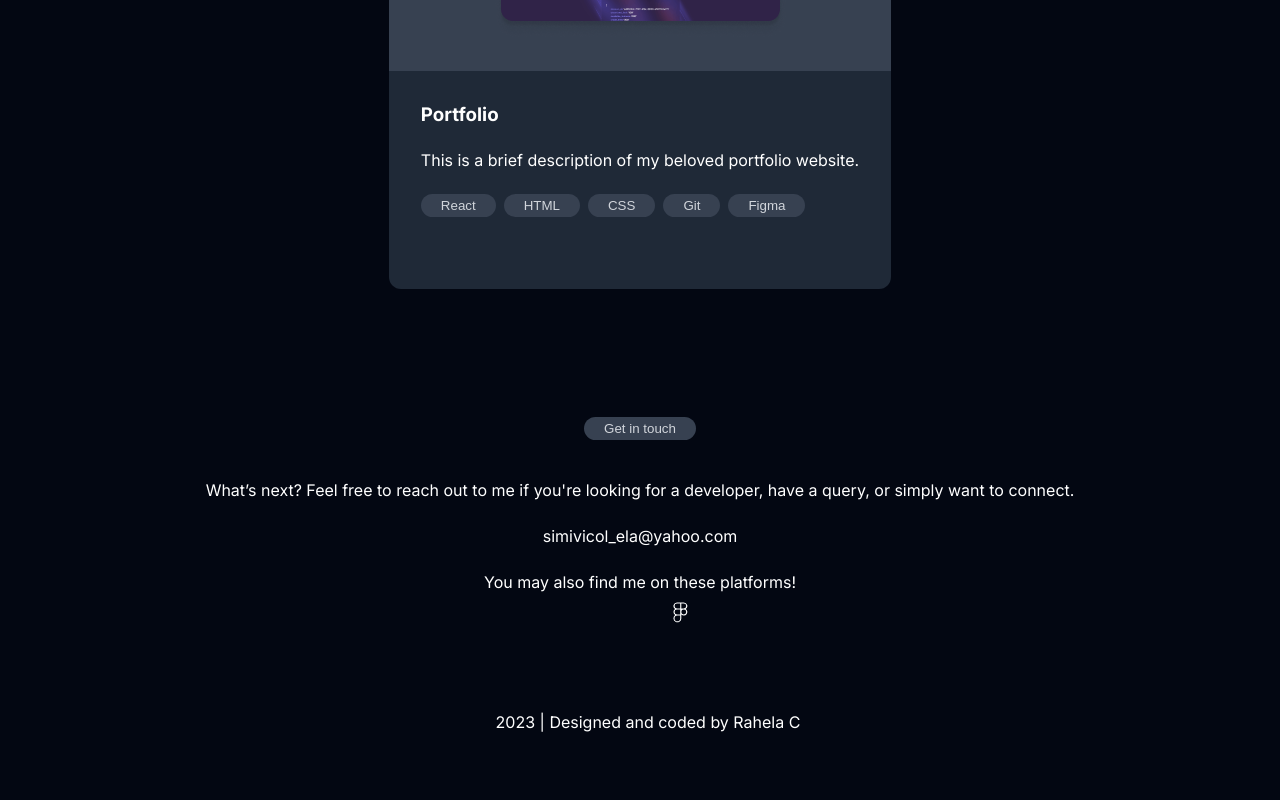
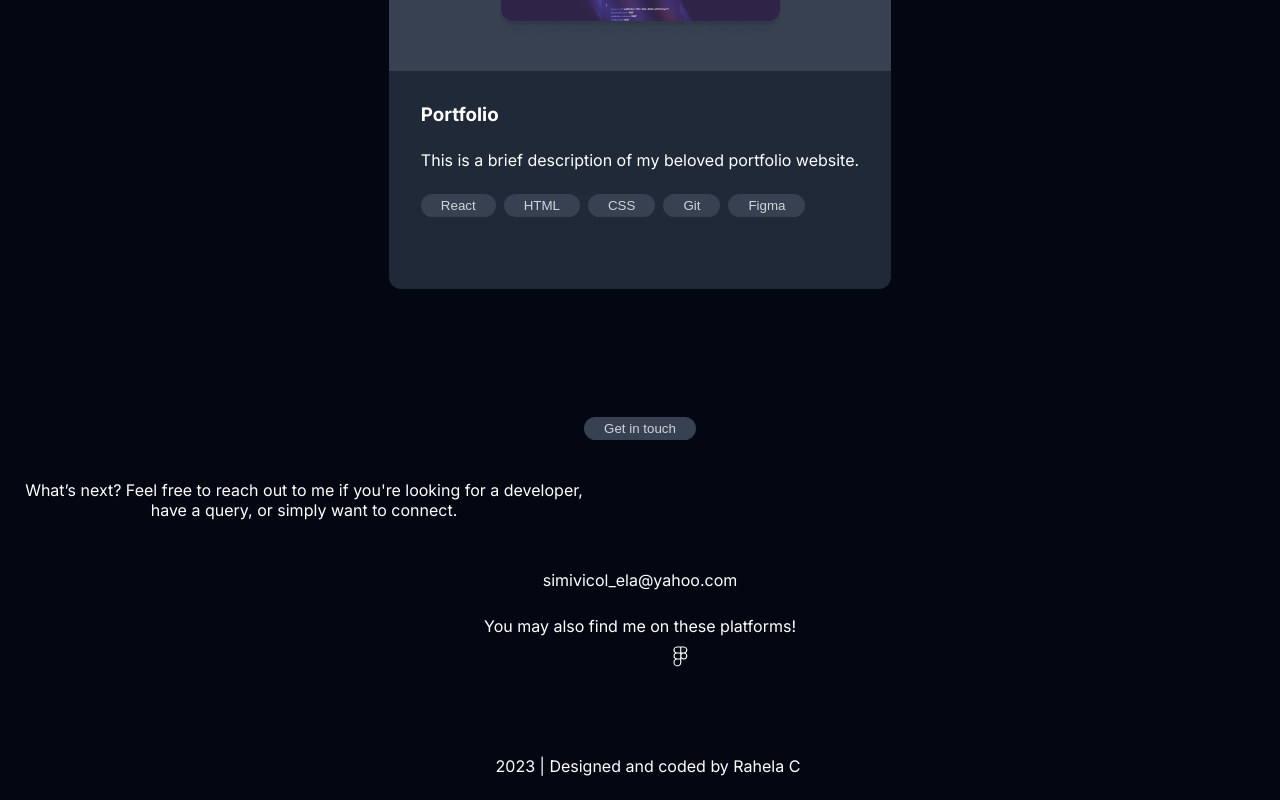
Before and after one commit to rahela-c/rahela-portfolio, a React (Vite) app: page / in a window 1280 px wide. Shown: the part 1596-2396 px from the top of the page. Before the commit the page ends 2352 px from the top, so only its background shows below. Built offline with nearby package versions, Linux system fonts and the light colour scheme; some icons are missing.

Commit message:
Using Subheading for Contact me

```diff
--- a/src/pages/contact/index.jsx
+++ b/src/pages/contact/index.jsx
@@ -1,4 +1,5 @@
 import Heading from "../../components/Heading";
+import Subheading from "../../components/Subheading";
 
 import Details from "./Details";
 import Socials from "./Socials";
@@ -9,11 +10,10 @@ export default function Contact() {
     <div className="contactMe">
       <div className="contactContainer">
         <Heading title="Get in touch" />
-
-        <div style={{ textAlign: "center" }}>
-          What’s next? Feel free to reach out to me if you're looking for a
-          developer, have a query, or simply want to connect.
-        </div>
+        <Subheading
+          text="What’s next? Feel free to reach out to me if you're looking for a
+          developer, have a query, or simply want to connect."
+        />
         <Details />
         <Socials />
       </div>
```
